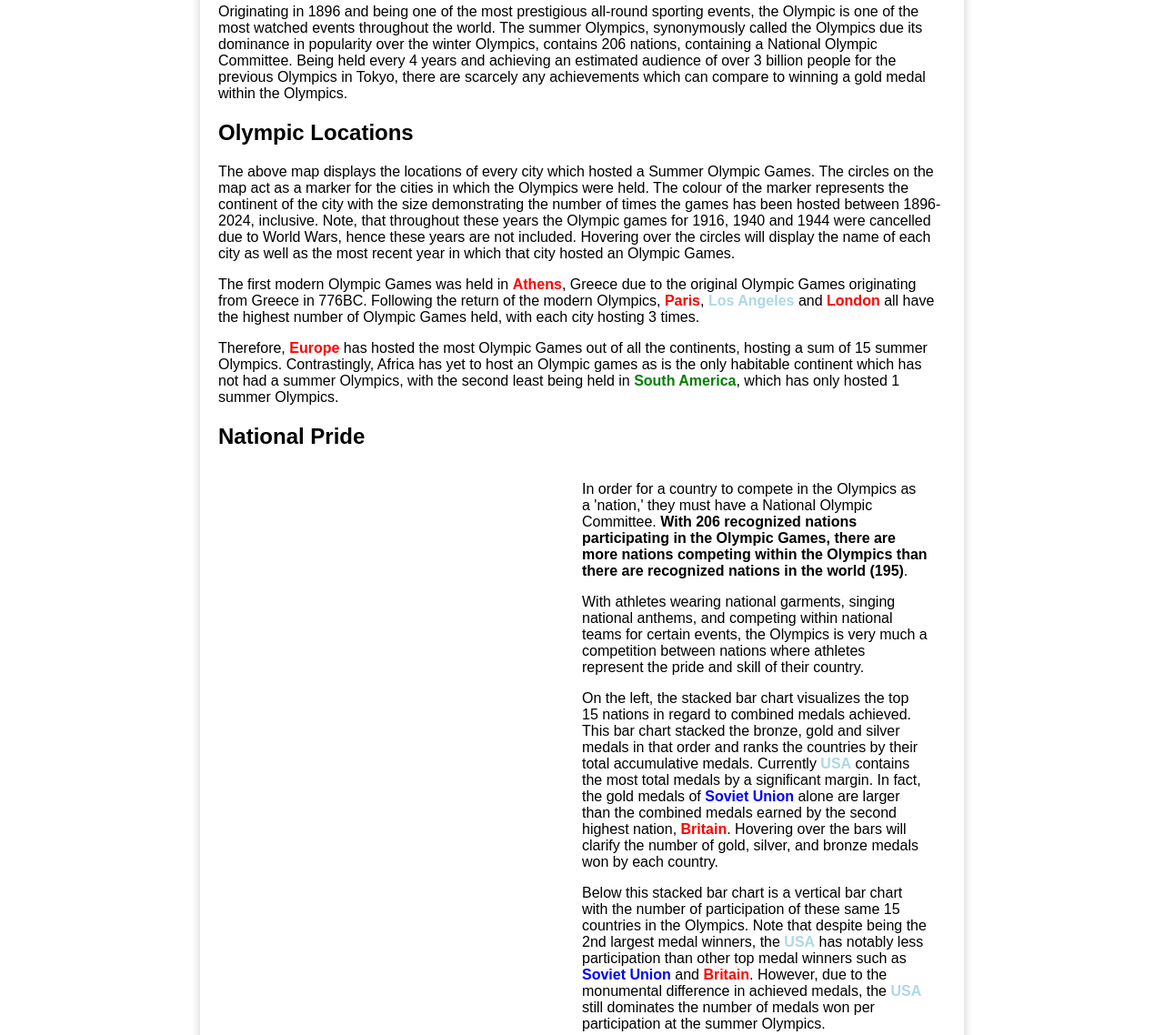
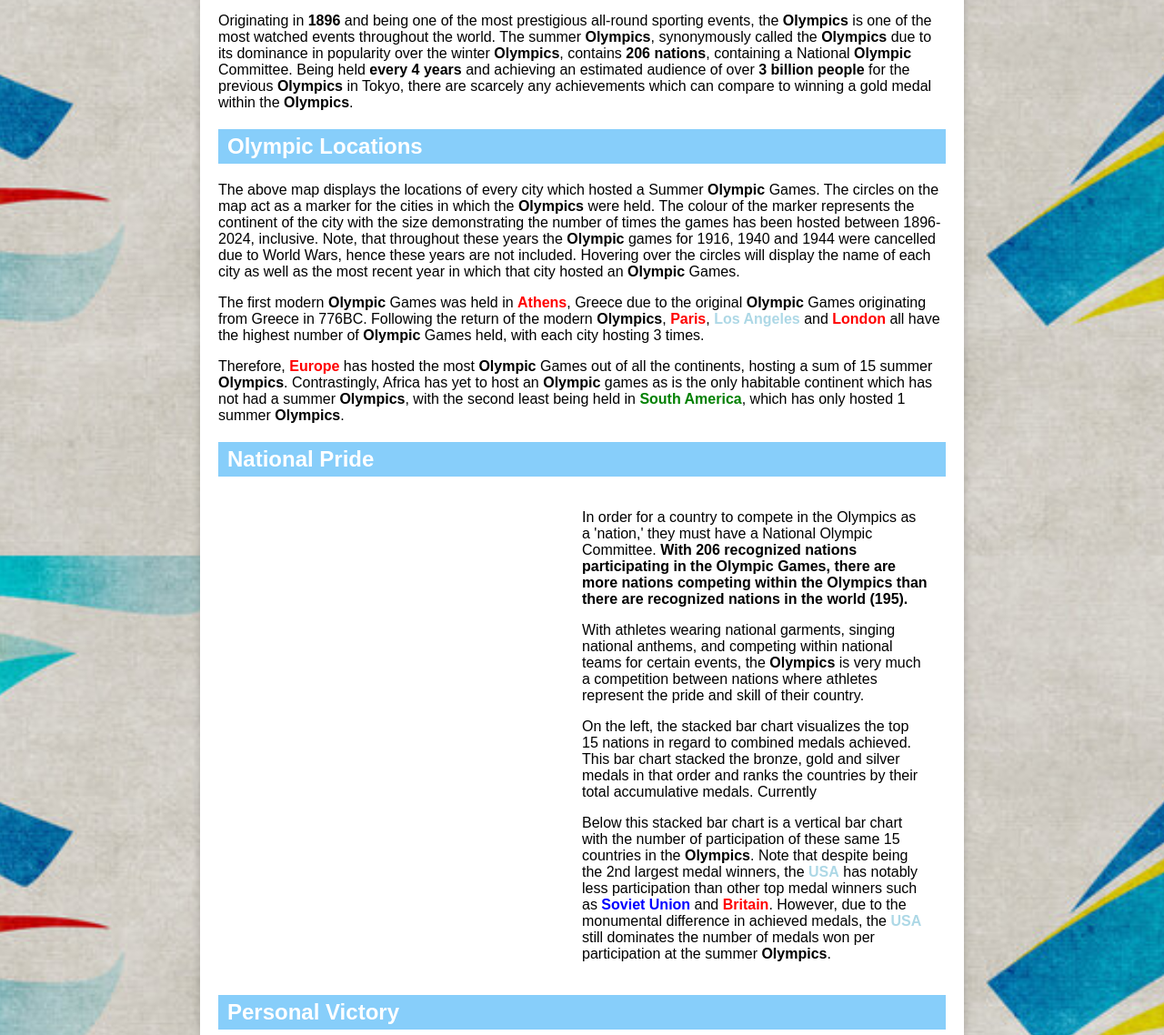
Before and after one commit to Dinal-A3/Fit3179_Data-vis2, a plain HTML site: page Olympic_games.HTML in a window 1280 px wide. Shown: the part 189-1327 px from the top of the page at 91% size. Drawn offline with Linux system fonts and the light colour scheme; a script that the page names is missing.

Commit message:
final touchups

```diff
--- a/Olympic_games.HTML
+++ b/Olympic_games.HTML
@@ -12,7 +12,7 @@
     <style>
         body {
             font-family: Arial, sans-serif;
-            background-image: url('TrackField_Rules.WEBP'); /* Add the path to background image */
+            background-image: url('Olympics_backgroud.jpg'); /* Add the path to the background image */
             background-size: cover;
             background-repeat: no-repeat;
             background-attachment: fixed;
@@ -26,6 +26,14 @@
         h1 {
             margin: 0;
             color: white; /* Change the title color to white */
+        }
+
+        /* Style for h2 elements */
+        h2 {
+            background-color: lightskyblue;
+            color: white;
+            padding: 5px 10px;
+            margin-top: 20px;
         }
         main {
             max-width: 800px;
@@ -58,14 +66,14 @@
     </header>
     <main>
         <h2>About the Olympics</h2>
-        <p>Originating in 1896 and being one of the most prestigious all-round sporting events, the Olympic is one of the most watched events throughout the world. The summer Olympics, synonymously called the Olympics due its dominance in popularity over the winter Olympics, contains 206 nations, containing a National Olympic Committee. Being held every 4 years and achieving an estimated audience of over 3 billion people for the previous Olympics in Tokyo, there are scarcely any achievements which can compare to winning a gold medal within the Olympics.  </p>
+        <p>Originating in <span style="font-weight: bold;">1896</span> and being one of the most prestigious all-round sporting events, the <strong>Olympics</strong> is one of the most watched events throughout the world. The summer <strong>Olympics</strong>, synonymously called the <strong>Olympics</strong> due to its dominance in popularity over the winter <strong>Olympics</strong>, contains <span style=" font-weight: bold;">206 nations</span>, containing a National <strong>Olympic</strong> Committee. Being held <span style=" font-weight: bold;">every 4 years</span> and achieving an estimated audience of over <span style=" font-weight: bold;">3 billion people</span> for the previous <strong>Olympics</strong> in Tokyo, there are scarcely any achievements which can compare to winning a gold medal within the <strong>Olympics</strong>.  </p>
 
         <h2>Olympic Locations</h2>
         <!-- Container for the first graph -->
         <div id="graph-container1"></div>
-        <p>The above map displays the locations of every city which hosted a Summer Olympic Games. The circles on the map act as a marker for the cities in which the Olympics were held. The colour of the marker represents the continent of the city with the size demonstrating the number of times the games has been hosted between 1896-2024, inclusive. Note, that throughout these years the Olympic games for 1916, 1940 and 1944 were cancelled due to World Wars, hence these years are not included. Hovering over the circles will display the name of each city as well as the most recent year in which that city hosted an Olympic Games.</p>
-        <p>The first modern Olympic Games was held in <span style="color: red; font-weight: bold;">Athens</span>, Greece due to the original Olympic Games originating from Greece in 776BC. Following the return of the modern Olympics, <span style="color: red; font-weight: bold;">Paris</span>, <span style="color: lightblue; font-weight: bold;">Los Angeles</span> and <span style="color: red; font-weight: bold;">London</span> all have the highest number of Olympic Games held, with each city hosting 3 times.</p>
-        <p>Therefore, <span style="color: red; font-weight: bold;">Europe</span> has hosted the most Olympic Games out of all the continents, hosting a sum of 15 summer Olympics. Contrastingly, Africa has yet to host an Olympic games as is the only habitable continent which has not had a summer Olympics, with the second least being held in <span style="color: green; font-weight: bold;">South America</span>, which has only hosted 1 summer Olympics.</p>
+        <p>The above map displays the locations of every city which hosted a Summer <strong>Olympic</strong> Games. The circles on the map act as a marker for the cities in which the <strong>Olympics</strong> were held. The colour of the marker represents the continent of the city with the size demonstrating the number of times the games has been hosted between 1896-2024, inclusive. Note, that throughout these years the <strong>Olympic</strong> games for 1916, 1940 and 1944 were cancelled due to World Wars, hence these years are not included. Hovering over the circles will display the name of each city as well as the most recent year in which that city hosted an <strong>Olympic</strong> Games.</p>
+        <p>The first modern <strong>Olympic</strong> Games was held in <span style="color: red; font-weight: bold;">Athens</span>, Greece due to the original <strong>Olympic</strong> Games originating from Greece in 776BC. Following the return of the modern <strong>Olympics</strong>, <span style="color: red; font-weight: bold;">Paris</span>, <span style="color: lightblue; font-weight: bold;">Los Angeles</span> and <span style="color: red; font-weight: bold;">London</span> all have the highest number of <strong>Olympic</strong> Games held, with each city hosting 3 times.</p>
+        <p>Therefore, <span style="color: red; font-weight: bold;">Europe</span> has hosted the most <strong>Olympic</strong> Games out of all the continents, hosting a sum of 15 summer <strong>Olympics</strong>. Contrastingly, Africa has yet to host an <strong>Olympic</strong> games as is the only habitable continent which has not had a summer <strong>Olympics</strong>, with the second least being held in <span style="color: green; font-weight: bold;">South America</span>, which has only hosted 1 summer <strong>Olympics</strong>.</p>
 
         <h2>National Pride</h2>
         <div class="two-column">
@@ -76,19 +84,20 @@
             </div>
             <!-- Text content for the first column (move it to the right) -->
             <div class="column">
-                <p>In order for a country to compete in the Olympics as a 'nation,' they must have a National Olympic Committee. <span style="font-weight: bold;">With 206 recognized nations participating in the Olympic Games, there are more nations competing within the Olympics than there are recognized nations in the world (195)</span>.</p>
-                <p>With athletes wearing national garments, singing national anthems, and competing within national teams for certain events, the Olympics is very much a competition between nations where athletes represent the pride and skill of their country.</p>
-                <p>On the left, the stacked bar chart visualizes the top 15 nations in regard to combined medals achieved. This bar chart stacked the bronze, gold and silver medals in that order and ranks the countries by their total accumulative medals. Currently <span style="color: lightblue; font-weight: bold;">USA</span> contains the most total medals by a significant margin. In fact, the gold medals of <span style="color: blue; font-weight: bold;">Soviet Union</span> alone are larger than the combined medals earned by the second highest nation, <span style="color: red; font-weight: bold;">Britain</span>. Hovering over the bars will clarify the number of gold, silver, and bronze medals won by each country.</p>
-                <p>Below this stacked bar chart is a vertical bar chart with the number of participation of these same 15 countries in the Olympics. Note that despite being the 2nd largest medal winners, the <span style="color: lightblue; font-weight: bold;">USA</span> has notably less participation than other top medal winners such as <span style="color: blue; font-weight: bold;">Soviet Union</span> and <span style="color: red; font-weight: bold;">Britain</span>. However, due to the monumental difference in achieved medals, the <span style="color: lightblue; font-weight: bold;">USA</span> still dominates the number of medals won per participation at the summer Olympics.</p>            </div>
+                <p>In order for a country to compete in the Olympics as a 'nation,' they must have a National Olympic Committee. <span style="font-weight: bold;">With <strong>206 recognized nations</strong> participating in the <strong>Olympic</strong> Games, there are more nations competing within the <strong>Olympics</strong> than there are recognized nations in the world (195).</span></p>
+                <p>With athletes wearing national garments, singing national anthems, and competing within national teams for certain events, the <strong>Olympics</strong> is very much a competition between nations where athletes represent the pride and skill of their country.</p>
+                <p>On the left, the stacked bar chart visualizes the top 15 nations in regard to combined medals achieved. This bar chart stacked the bronze, gold and silver medals in that order and ranks the countries by their total accumulative medals. Currently <span style="color: lightblue; font-weight: bold;">
+                <p>Below this stacked bar chart is a vertical bar chart with the number of participation of these same 15 countries in the <strong>Olympics</strong>. Note that despite being the 2nd largest medal winners, the <span style="color: lightblue; font-weight: bold;">USA</span> has notably less participation than other top medal winners such as <span style="color: blue; font-weight: bold;">Soviet Union</span> and <span style="color: red; font-weight: bold;">Britain</span>. However, due to the monumental difference in achieved medals, the <span style="color: lightblue; font-weight: bold;">USA</span> still dominates the number of medals won per participation at the summer <strong>Olympics</strong>.</p>
+                </div>
             </div>
 
             <h2>Personal Victory</h2>
             <div class="two-column">
                 <!-- Text content for the first column (text first, graph second) -->
                 <div class="column">
-                <p>The Olympics can be regarded as the pinnacle of international competition. While making it into the Olympics alone is an amazing feat, wining an event will regard you as the greatest athlete within that category. A gold medal, made primarily of silver with a gold coating, can be evaluated to cost anywhere between $20000-$50000. </p>
-                <p>The graph on the left displays the top 40 athletes, all having over 10 combined summer Olympic medals. The scatterplot displays the total combined medals of the athlete as well as the number of Olympics attended by the athlete. Males are displayed in a blue circle while female in a red/pink circle. Hovering over each datapoint displays the breakdown of the number of medals won as well as the athlete’s name.</p>
-                <p>Due to the separation of men and women categories within the Olympics the distribution by each gender is roughly even. An outlier of this is the highest gold medal winner, Michael Phelps. Competing in swimming and winning a total of 23 gold medals, he has over twice as many golds as any other athlete and holds numerous world records which can be found <a href="https://swimswam.com/where-the-name-michael-phelps-still-appears-in-the-record-books/" target="_blank">here</a>.</p>
+                    <p>The <strong>Olympics</strong> can be regarded as the pinnacle of international competition. While making it into the <strong>Olympics</strong> alone is an amazing feat, winning an event will regard you as the greatest athlete within that category. A gold medal, made primarily of silver with a gold coating, can be evaluated to cost anywhere between <span style="font-weight: bold;"></span>$20000-$50000.</span> </p>
+                    <p>The graph on the left displays the top 40 athletes, all having over 10 combined summer <strong>Olympic</strong> medals. The scatterplot displays the total combined medals of the athlete as well as the number of <strong>Olympics</strong> attended by the athlete. <span style="color: blue; font-weight: bold;">Males</span> are displayed in a blue circle while <span style="color: palevioletred; font-weight: bold;">female</span> in a red/pink circle. Hovering over each data point displays the breakdown of the number of medals won as well as the athlete’s name.</p>
+                    <p>Due to the separation of men and women categories within the <strong>Olympics</strong> the distribution by each gender is roughly even. An outlier of this is the highest gold medal winner, Michael Phelps. Competing in swimming and winning a total of 23 gold medals, he has over twice as many golds as any other athlete and holds numerous world records which can be found <a href="https://swimswam.com/where-the-name-michael-phelps-still-appears-in-the-record-books/" target="_blank">here</a>.</p>
                 </div>
                 <!-- Container for the third graph (graph second) -->
                 <div class="column">
@@ -97,7 +106,7 @@
             </div>
 
             <h2>Upcoming Olympics</h2>
-        <p>The next Olympic Games will be held in <strong>Paris, France</strong> in 2024. To find out more regarding this events. Visit the official Olympics website <a href="https://olympics.com/en/olympic-games/paris-2024" target="_blank">here</a>.</p>
+            <p>The next <strong>Olympic</strong> Games will be held in <strong>Paris, France</strong> in 2024. To find out more regarding this event, visit the official <strong>Olympics</strong> website <a href="https://olympics.com/en/olympic-games/paris-2024" target="_blank">here</a>.</p>
 
         </main>
         <script type="text/javascript">
```
Also changed, not shown: Olympics_backgroud.jpg (added). Lines whose indentation alone changed are shown as unchanged.
